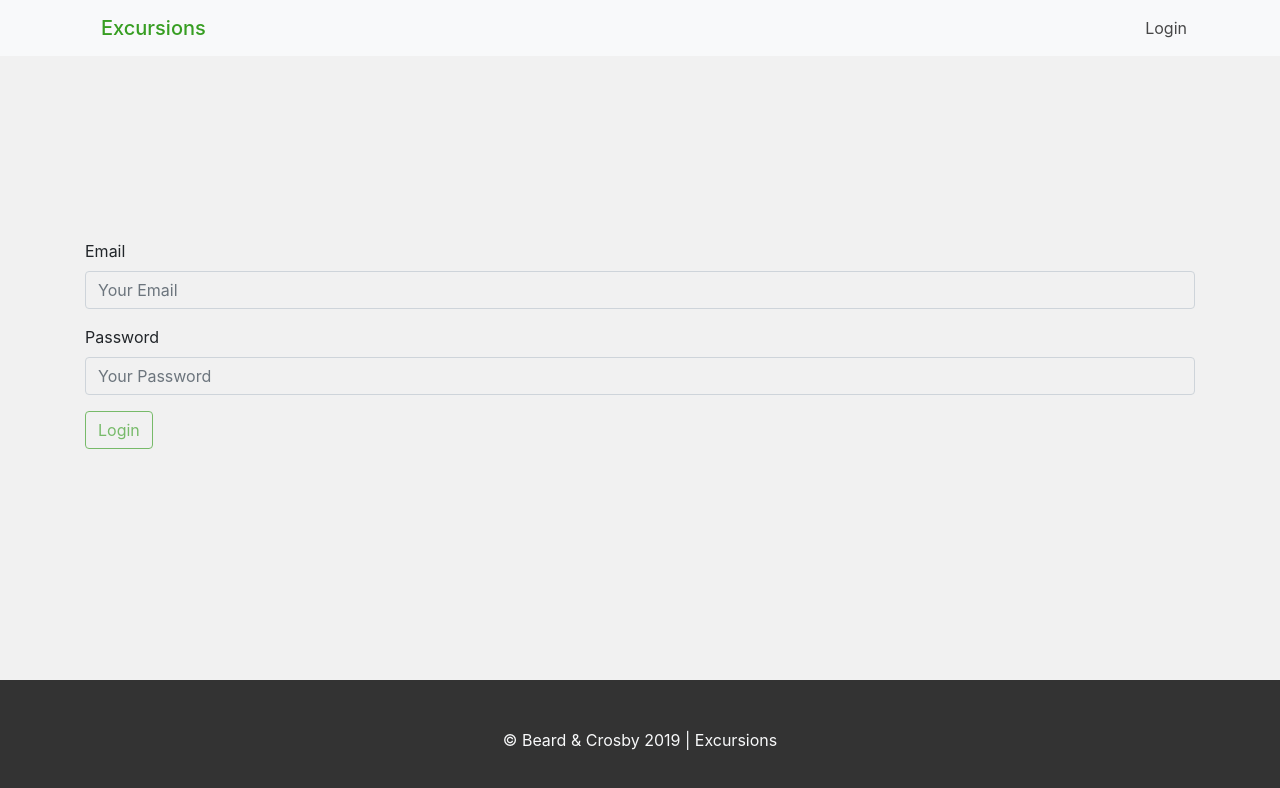
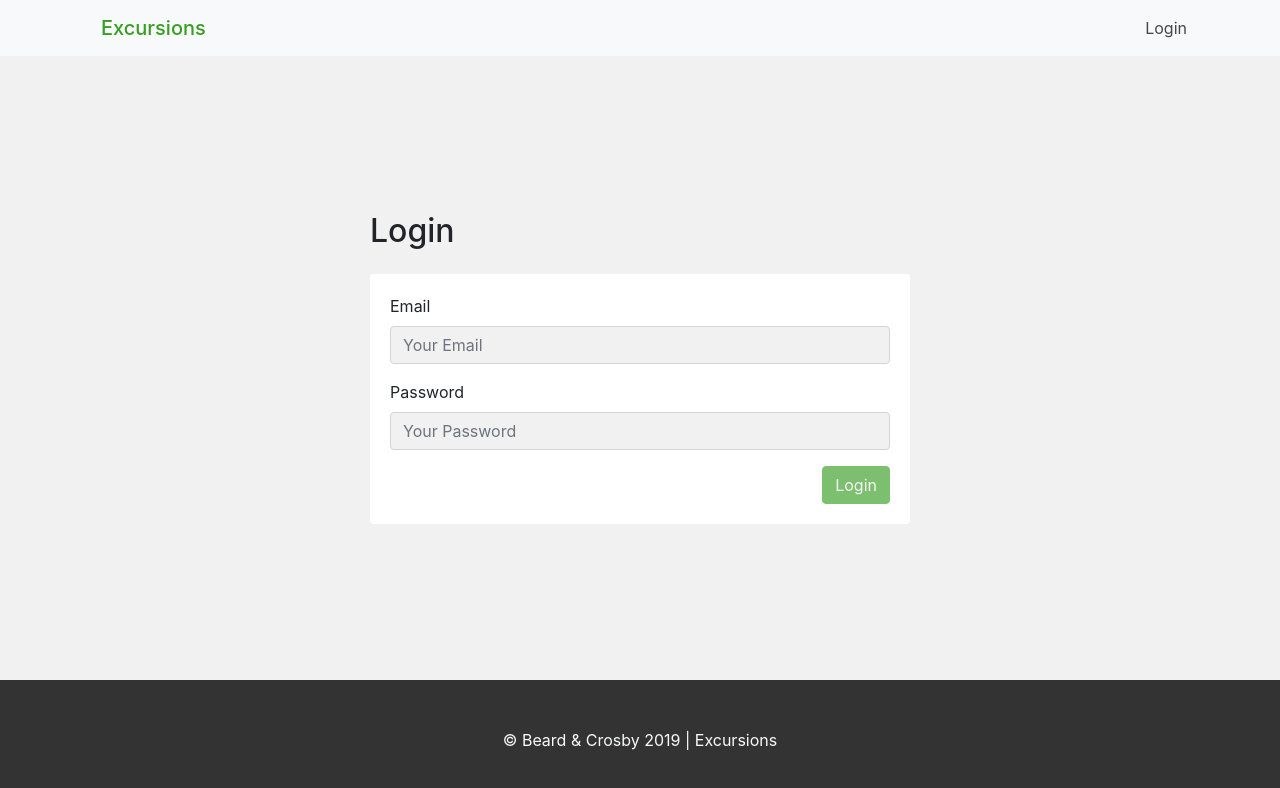
Before and after one commit to beard-crosby/excursions-frontend, a React (Create React App) app: page /login in a window 1280 px wide. Shown: the top 788 px of the page. Built offline with nearby package versions, Linux system fonts and the light colour scheme; no server answers.

Commit message:
make a pretty login page

```diff
--- a/src/pages/Login.js
+++ b/src/pages/Login.js
@@ -1,43 +1,104 @@
 import React from "react"
-import '../scss/base.scss'
+import "../scss/base.scss"
 import { connect } from "react-redux"
 import * as actionCreators from "../store/actions/actionCreators"
-import { withRouter, Redirect } from 'react-router-dom'
-import Layout from '../components/Layout'
+import { withRouter, Redirect } from "react-router-dom"
+import Layout from "../components/Layout"
 import Spinner from "../components/UI/Spinner"
-import Input from '../components/UI/Input'
-import { Form, Button } from 'reactstrap'
+import Input from "../components/UI/Input"
+import { Row, Col, Form, Button, Card, CardBody } from "reactstrap"
 
 const Home = ({ state, dispatch, location }) => {
     const onLogin = event => {
         event.preventDefault()
         const userData = {
             email: state.loginForm.email.value,
-            password: state.loginForm.password.value
+            password: state.loginForm.password.value,
         }
         dispatch(actionCreators.login(userData))
     }
 
     return (
         <Layout>
-            {state.loading ? <Spinner /> :
-                <Form className="form" onSubmit={event => onLogin(event)}>
-                    {Object.entries(state.loginForm).map(input => <Input
-                        key={input[0]}
-                        elementType={input[1].elementType}
-                        name={input[1].name}
-                        invalidName={input[1].invalidName}
-                        placeholder={input[1].placeholder}
-                        invalid={!input[1].valid}
-                        validation={input[1].validation}
-                        touched={input[1].touched}
-                        focusChanged={input[1].focusChanged}
-                        value={input[1].value}
-                        changed={event => dispatch(actionCreators.inputChange(event, input[0], location.pathname))} />)}
-                    <div className="singleFormBtn">
-                        <Button outline color="primary" type="submit" disabled={!state.loginFormValidity}>Login</Button>
-                    </div>
-                </Form>}
+            {state.loading ? (
+                <Spinner />
+            ) : (
+                <Row className="d-flex justify-content-center">
+                    <Col col="12" sm="6">
+                        <Row className="mt-5 mb-3">
+                            <Col>
+                                <h2>Login</h2>
+                            </Col>
+                        </Row>
+                        <Row>
+                            <Col>
+                                <Card
+                                    style={{
+                                        background: "white",
+                                        border: "none",
+                                    }}
+                                >
+                                    <CardBody>
+                                        <Form
+                                            className="form"
+                                            onSubmit={event => onLogin(event)}
+                                        >
+                                            {Object.entries(
+                                                state.loginForm
+                                            ).map(input => (
+                                                <Input
+                                                    key={input[0]}
+                                                    elementType={
+                                                        input[1].elementType
+                                                    }
+                                                    name={input[1].name}
+                                                    invalidName={
+                                                        input[1].invalidName
+                                                    }
+                                                    placeholder={
+                                                        input[1].placeholder
+                                                    }
+                                                    invalid={!input[1].valid}
+                                                    validation={
+                                                        input[1].validation
+                                                    }
+                                                    touched={input[1].touched}
+                                                    focusChanged={
+                                                        input[1].focusChanged
+                                                    }
+                                                    value={input[1].value}
+                                                    changed={event =>
+                                                        dispatch(
+                                                            actionCreators.inputChange(
+                                                                event,
+                                                                input[0],
+                                                                location.pathname
+                                                            )
+                                                        )
+                                                    }
+                                                />
+                                            ))}
+                                            <Row>
+                                                <Col className="text-right">
+                                                    <Button
+                                                        color="primary"
+                                                        type="submit"
+                                                        disabled={
+                                                            !state.loginFormValidity
+                                                        }
+                                                    >
+                                                        Login
+                                                    </Button>
+                                                </Col>
+                                            </Row>
+                                        </Form>
+                                    </CardBody>
+                                </Card>
+                            </Col>
+                        </Row>
+                    </Col>
+                </Row>
+            )}
         </Layout>
     )
 }
@@ -46,6 +107,6 @@ export default connect(state => ({
     state: {
         loading: state.loading,
         loginForm: state.loginForm,
-        loginFormValidity: state.loginFormValidity
+        loginFormValidity: state.loginFormValidity,
     },
 }))(withRouter(Home))
```
